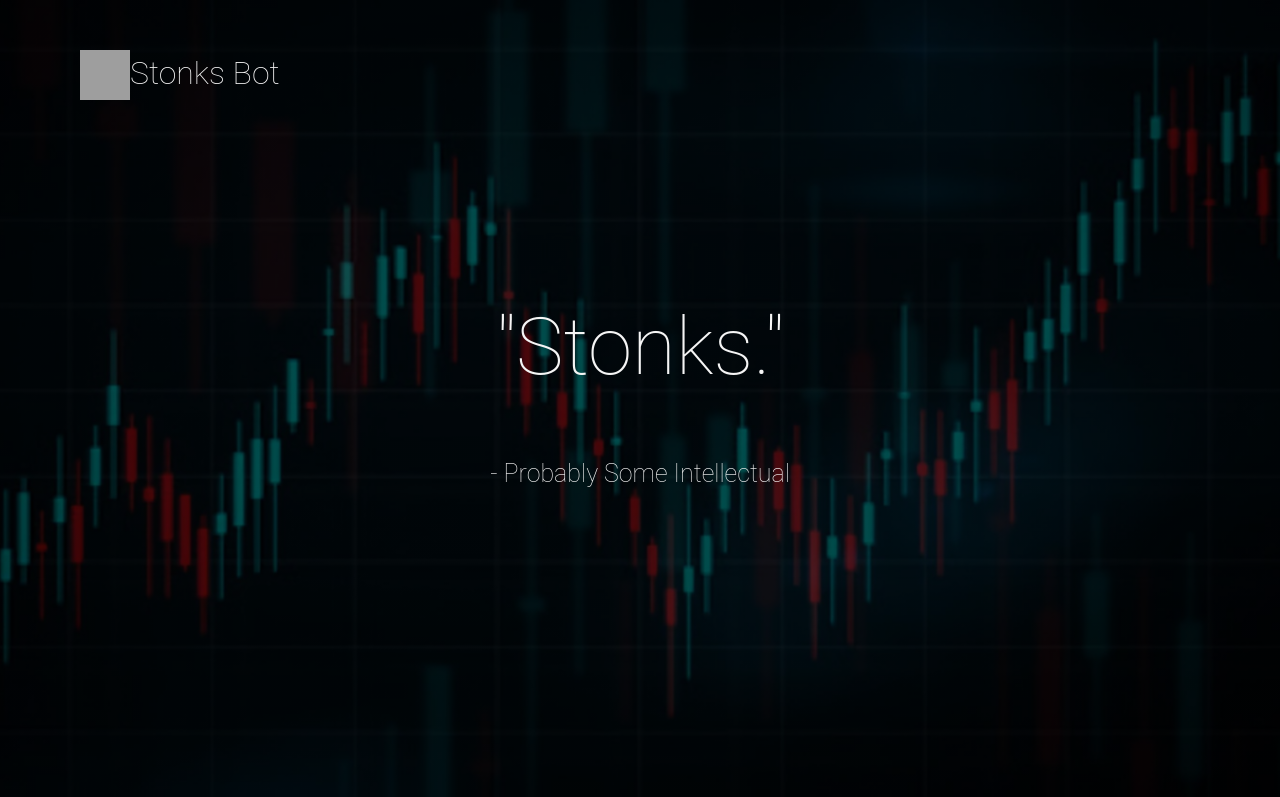
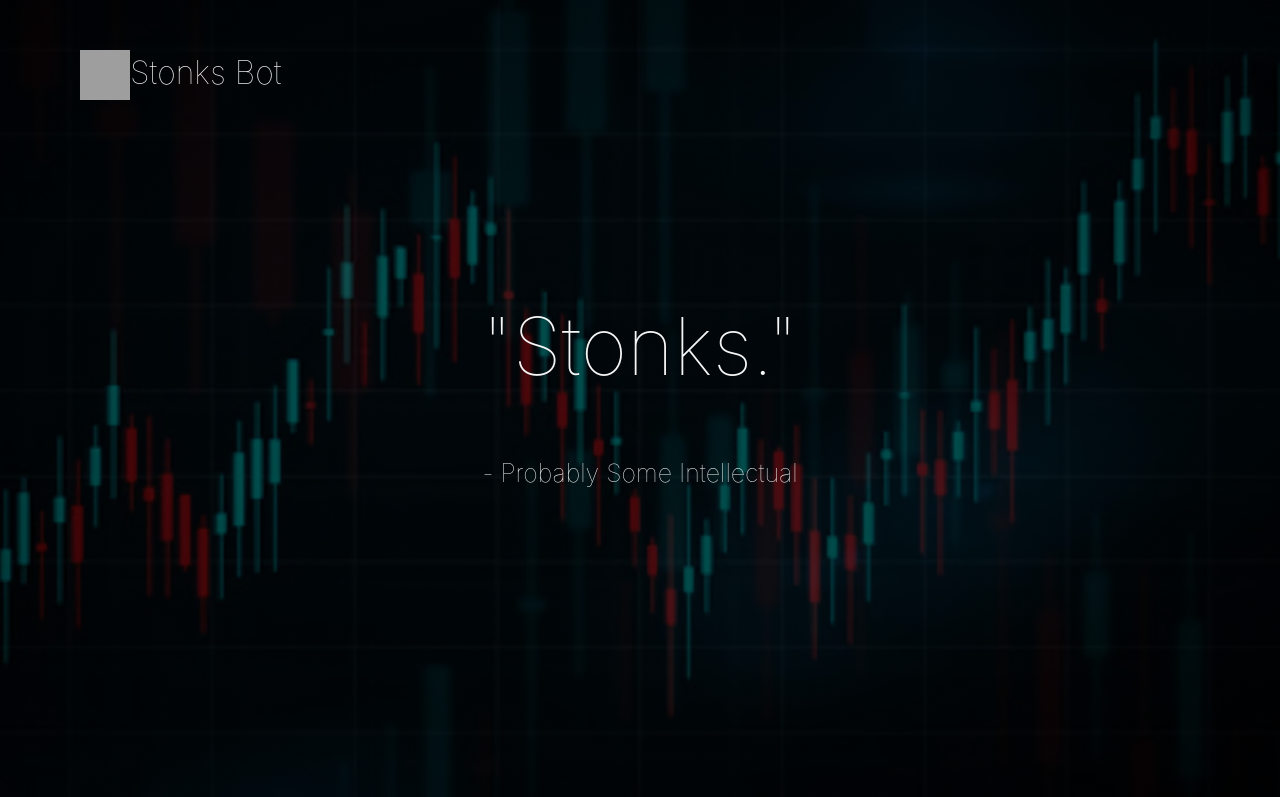
Before and after one commit to ShubhJoshi-557/Stonks-Bot-Website, a plain HTML site: page index.html in a window 1280 px wide. Shown: the top 797 px of the page. Drawn offline with nearby package versions, Linux system fonts and the light colour scheme; grey boxes are pictures that could not be loaded.

Commit message:
change font

```diff
--- a/style.css
+++ b/style.css
@@ -39,7 +39,6 @@ h1.top {
 body.main {
     background-color:rgb(8, 0, 34);
     color: whitesmoke;
-    font-family: 'Roboto';
 }
 
 h1.second {
```
